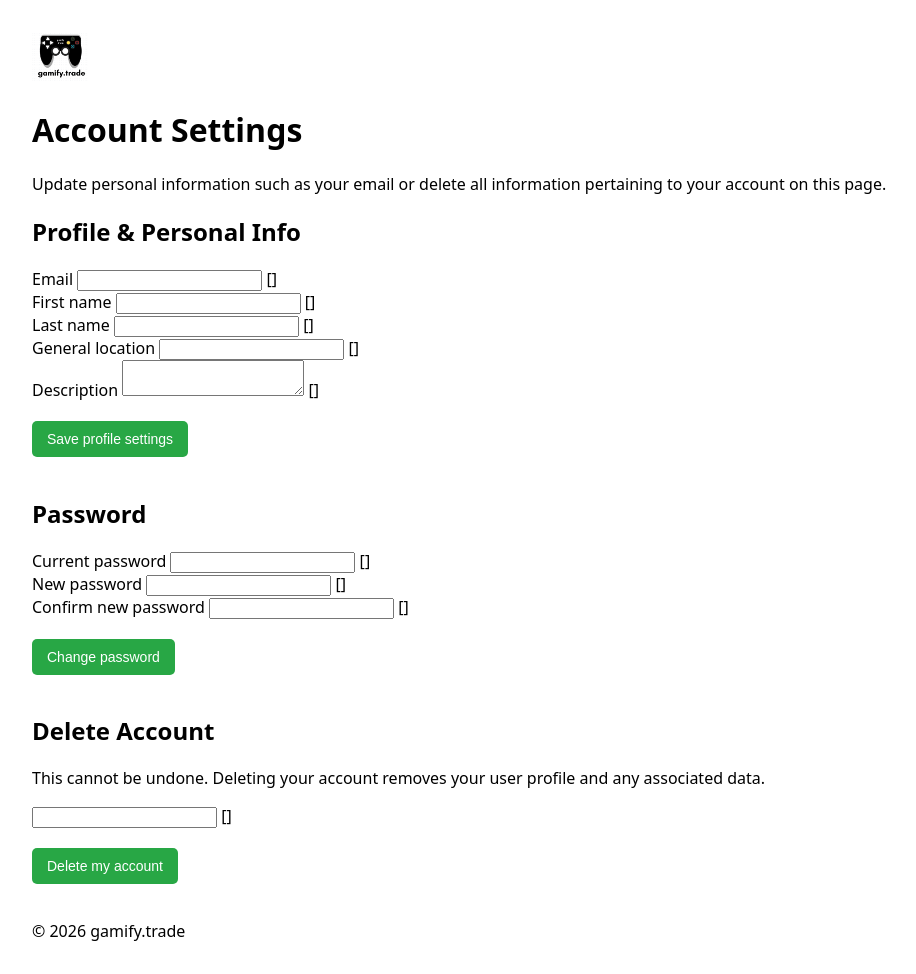
After one commit to johnnysinz4life/gamify.trade, a Django app: template users/templates/users/settings.html in a window 1280 px wide. The commit adds this page. Shown: the whole page, without its empty margins (0-916 px from the left). Run offline with Django 5.2, Linux system fonts and the light colour scheme; the template is opened without the code that fills it, so the values that code supplies are empty, except form fields; tables that the repository leaves empty hold one stand-in row (values such as "Sample post"); form fields are guessed from the names that the template uses.

Commit message:
Settings Page and UI refinement

```diff
--- a/main/templates/main/base.html
+++ b/main/templates/main/base.html
@@ -13,6 +13,14 @@
         <div class="user-info">
             {% if request.user.is_authenticated %}
                 <span>{{ request.user.username }}</span>
+                <form action="{% url 'users:home' %}" method="post" style="display:inline;">
+                    {% csrf_token %}
+                    <button type="submit">Home</button>
+                </form>
+                <form action="{% url 'users:settings' %}" method="post" style="display:inline;">
+                    {% csrf_token %}
+                    <button type="submit">Settings</button>
+                </form>
                 <form action="{% url 'users:logout' %}" method="post" style="display:inline;">
                     {% csrf_token %}
                     <button type="submit">Logout</button>
--- a/main/templates/main/home.html
+++ b/main/templates/main/home.html
@@ -29,7 +29,7 @@
     </div>
     <hr>
   </div>
-
+# Path to protected page that requires OTP verification, confirming you have 2FA properly set up and working.
   <p style="margin-top:2rem;">
     Try visiting a protected page that <em>requires</em> OTP:
     <a href="{% url 'main:sensitive' %}">Sensitive area</a>
--- a/main/urls.py
+++ b/main/urls.py
@@ -2,7 +2,6 @@ from django.urls import path
 from . import views
 
 app_name = 'main'
-
 urlpatterns = [
    path("", views.home, name="home"),
    path('sensitive/', views.sensitive_area, name='sensitive'),
--- a/users/models.py
+++ b/users/models.py
@@ -4,6 +4,8 @@ from django.contrib.auth.models import User
 class Profile(models.Model):
     user = models.OneToOneField(User, on_delete=models.CASCADE)
     nickname = models.CharField(max_length=30, unique=True)
+    description = models.TextField(blank=True, default='')
+    location = models.CharField(max_length=100, blank=True, default='')
 
     def __str__(self):
         return f"{self.user.username}'s Profile"
--- /dev/null
+++ b/users/templates/users/settings.html
@@ -0,0 +1,82 @@
+{% extends 'main/base.html' %}
+{% load static %}
+{% block title %}Account Settings - gamify.trade{% endblock %}
+
+{% block content %}
+<div class="settings-page">
+    <h1>Account Settings</h1>
+    <p>Update personal information such as your email or delete all information pertaining to your account on this page.</p>
+
+    <section class="settings-section">
+        <h2>Profile & Personal Info</h2>
+        <form method="post">
+            {% csrf_token %}
+            {{ profile_form.non_field_errors }}
+            <div class="form-field">
+                <label for="id_email">Email</label>
+                {{ profile_form.email }}
+                {{ profile_form.email.errors }}
+            </div>
+            <div class="form-field">
+                <label for="id_first_name">First name</label>
+                {{ profile_form.first_name }}
+                {{ profile_form.first_name.errors }}
+            </div>
+            <div class="form-field">
+                <label for="id_last_name">Last name</label>
+                {{ profile_form.last_name }}
+                {{ profile_form.last_name.errors }}
+            </div>
+            <div class="form-field">
+                <label for="id_location">General location</label>
+                {{ profile_form.location }}
+                {{ profile_form.location.errors }}
+            </div>
+            <div class="form-field">
+                <label for="id_description">Description</label>
+                {{ profile_form.description }}
+                {{ profile_form.description.errors }}
+            </div>
+            <button type="submit" name="save_profile">Save profile settings</button>
+        </form>
+    </section>
+
+    <section class="settings-section">
+        <h2>Password</h2>
+        <form method="post">
+            {% csrf_token %}
+            {{ password_form.non_field_errors }}
+            <div class="form-field">
+                <label for="id_old_password">Current password</label>
+                {{ password_form.old_password }}
+                {{ password_form.old_password.errors }}
+            </div>
+            <div class="form-field">
+                <label for="id_new_password1">New password</label>
+                {{ password_form.new_password1 }}
+                {{ password_form.new_password1.errors }}
+            </div>
+            <div class="form-field">
+                <label for="id_new_password2">Confirm new password</label>
+                {{ password_form.new_password2 }}
+                {{ password_form.new_password2.errors }}
+            </div>
+            <button type="submit" name="change_password">Change password</button>
+        </form>
+    </section>
+
+    <section class="settings-section settings-danger">
+        <h2>Delete Account</h2>
+        <p>This cannot be undone. Deleting your account removes your user profile and any associated data.</p>
+        <form method="post">
+            {% csrf_token %}
+            {{ delete_form.non_field_errors }}
+            <div class="form-field">
+                {{ delete_form.confirm }}
+                {{ delete_form.confirm.errors }}
+            </div>
+            <button type="submit" name="delete_account">Delete my account</button>
+        </form>
+    </section>
+</div>
+{% endblock %}
```
Also changed, not shown: users/forms.py (+51 -0 lines), users/urls.py (+5 -3 lines), users/views.py (+73 -2 lines), db.sqlite3, users/migrations/0002_profile_description_location.py (added).
